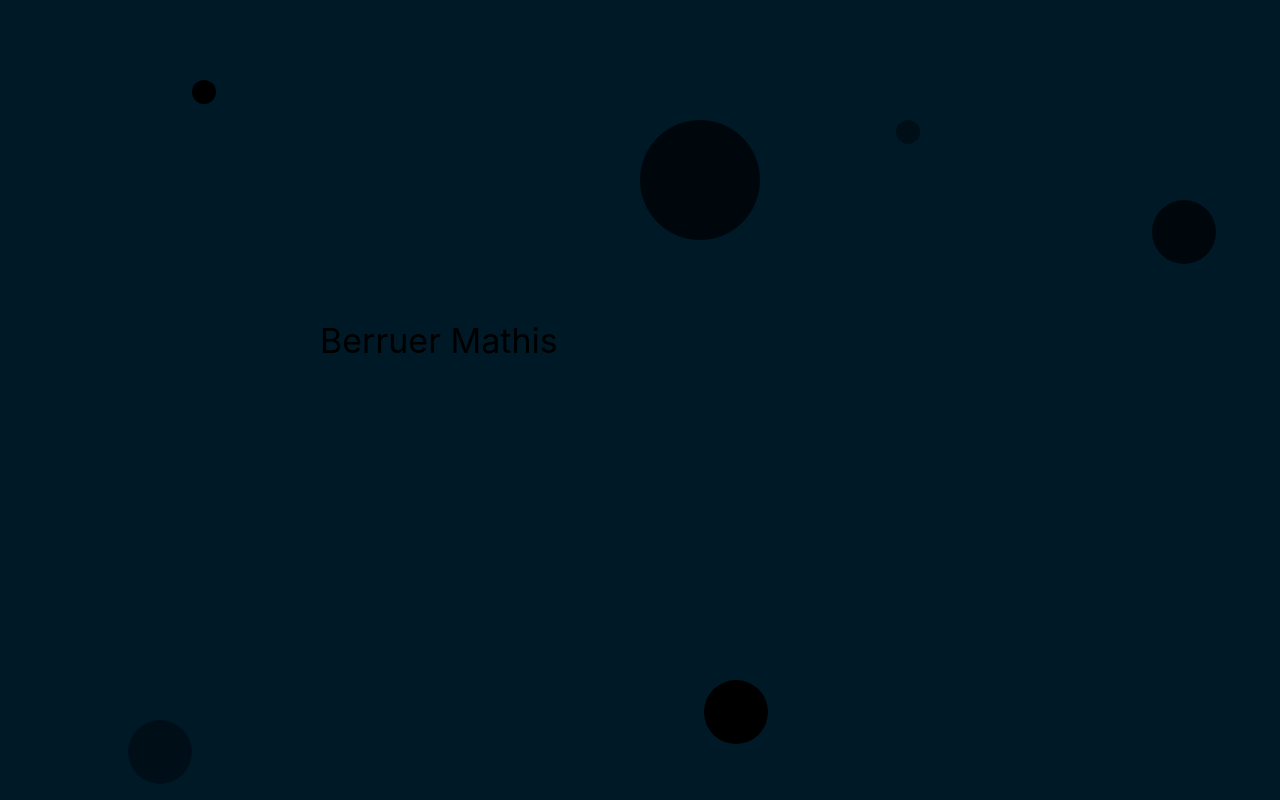
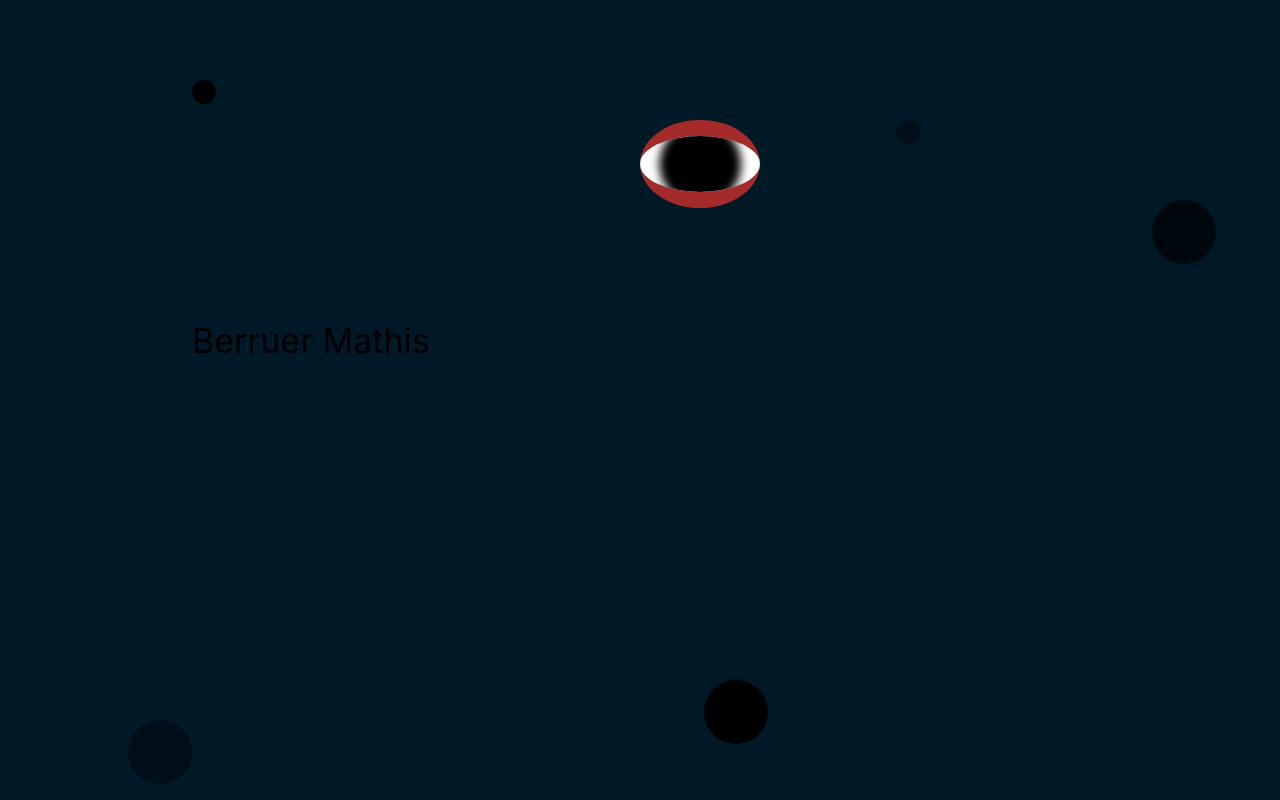
Before and after one commit to matyu951/MatyuCV, a React (Create React App) app: page / in a window 1280 px wide. Built offline with nearby package versions, Linux system fonts and the light colour scheme.

Commit message:
ajout de l'oeuil

```diff
--- a/src/App.js
+++ b/src/App.js
@@ -2,6 +2,7 @@ import './App.css';
 import Header from './Part/Header/Header';
 
 function App() {
+
 
   const mouseParallaxEffect = (e) => {
 
@@ -14,16 +15,36 @@ function App() {
       pageY = e.clientY - window.innerHeight/2;
 
       for(let layer of layerOne) {
-        layer.style.transform = 'translateX(' + (pageX/200) + '%) translateY(' + (pageY/200) + '%)';
+        layer.style.transform = `translateX(${pageX/200}%) translateY(${pageY/200}%)`;
       }
       for(let layer of layerTwo) {
-        layer.style.transform = 'translateX(' + (pageX/500) + '%) translateY(' + (pageY/500) +  '%)';
+        layer.style.transform = `translateX(${pageX/500}%) translateY(${pageY/500}%)`;
       }
       for(let layer of layerThree) {
-        layer.style.transform = 'translateX(' + (pageX/1000) + '%) translateY(' + (pageY/1000) +  '%)';
+        layer.style.transform = `translateX(${pageX/1000}%) translateY(${pageY/1000}%)`;
       }
 
+      pupilleMove(e)
 
+  }
+
+  const pupilleMove = (e) => {
+
+    var objects = document.querySelectorAll('#pupille')
+
+
+
+    for(let ob of objects) {
+
+      var coords = ob.getBoundingClientRect()
+
+      // ( (position de la souris) - ((coordoné de l'objet) + (moitié de la hauteur ou largeur de l'objet) )
+      var shadowX = (e.clientX - (coords.x + ob.clientWidth/2)) / (ob.clientWidth/20),
+      shadowY = (e.clientY - (coords.y + ob.clientHeight/2)) / (ob.clientHeight/20);
+
+
+      ob.style.boxShadow = `inset white ${shadowX}px ${shadowY}px 10px 19px`;
+    }
   }
 
   return (
--- a/src/Part/Header/Header.css
+++ b/src/Part/Header/Header.css
@@ -11,7 +11,7 @@
 
 #layer-1 .bubble{
     background-color: black;
-    transition: .9s;
+    transition: left .9s;
 }
 
 #layer-1 .bubble:nth-of-type(1){
@@ -36,16 +36,7 @@
 
 #layer-2 .bubble{
     background-color: rgba(0, 0, 0, 0.7);
-    transition: .6s;
-}
-
-#layer-2 .bubble:nth-of-type(1){
-    left: -20%;
-    top: 15%;
-}
-
-.active #layer-2 .bubble:nth-of-type(1){
-    left: 50%;
+    transition: left .6s;
 }
 
 #layer-2 .bubble:nth-of-type(2){
@@ -61,7 +52,7 @@
 
 #layer-3 .bubble{
     background-color: rgba(0, 0, 0, 0.4);
-    transition: .3s;
+    transition: left .3s;
 }
 
 #layer-3 .bubble:nth-of-type(1){
@@ -109,9 +100,166 @@
     left: -30%;
     height: fit-content;
     width: fit-content;
-    transition: .5s;
+    transition: left .5s;
 }
 
 .active .name {
-    left: 25%;
+    left: 15%;
 }
+
+.oeuil {
+    position: absolute;
+    display: flex;
+    height: 11vh;
+    width: 15vh;
+    border-radius: 100% / 100%;
+    background-color: brown;
+    justify-content: center;
+    align-items: center;
+    overflow: hidden;
+}
+
+#layer-2 .oeuil{
+    left: -20%;
+    top: 15%;
+}
+
+.active #layer-2 .oeuil{
+    left: 50%;
+}
+
+.oeuil .popiere {
+    display: flex;
+    height: 7vh;
+    width: 15vh;
+    border-radius: 100% / 100%;
+    background-color: white;
+    justify-content: center;
+    align-items: center;
+    overflow: hidden;
+    transition: .5s;
+    /* animation: name duration timing-function delay iteration-count direction fill-mode; */
+    animation: cligne 100s;
+    animation-iteration-count: infinite;
+}
+
+.oeuil .popiere .pupille {
+    background-color: black;
+    height: 15vh;
+    width: 15vh;
+    border-radius: 50%;
+    box-shadow: white 0.3px 0.3px 10px 19px inset;
+}
+
+
+/* très moche mais ça passe */
+@keyframes cligne {
+    1%{
+        height: 7vh;
+    }
+    1.5% {
+        height: 0vh;
+    }
+    2% {
+        height: 7vh;
+    }
+    9%{
+        height: 7vh;
+    }
+    9.5% {
+        height: 0vh;
+    }
+    10% {
+        height: 7vh;
+    }
+    15%{
+        height: 7vh;
+    }
+    15.5% {
+        height: 0vh;
+    }
+    16% {
+        height: 7vh;
+    }
+    23%{
+        height: 7vh;
+    }
+    23.5% {
+        height: 0vh;
+    }
+    24% {
+        height: 7vh;
+    }
+    34%{
+        height: 7vh;
+    }
+    34.5% {
+        height: 0vh;
+    }
+    35% {
+        height: 7vh;
+    }
+    42%{
+        height: 7vh;
+    }
+    42.5% {
+        height: 0vh;
+    }
+    43% {
+        height: 7vh;
+    }
+    47%{
+        height: 7vh;
+    }
+    47.5% {
+        height: 0vh;
+    }
+    48% {
+        height: 7vh;
+    }
+    50%{
+        height: 7vh;
+    }
+    50.5% {
+        height: 0vh;
+    }
+    51% {
+        height: 7vh;
+    }
+    59%{
+        height: 7vh;
+    }
+    59.5% {
+        height: 0vh;
+    }
+    60% {
+        height: 7vh;
+    }
+    66%{
+        height: 7vh;
+    }
+    68.5% {
+        height: 1.5vh;
+    }
+    71% {
+        height: 7vh;
+    }
+    72%{
+        height: 7vh;
+    }
+    72.5% {
+        height: 0vh;
+    }
+    73% {
+        height: 7vh;
+    }
+    88%{
+        height: 7vh;
+    }
+    88.5% {
+        height: 0vh;
+    }
+    89% {
+        height: 7vh;
+    }
+}
--- a/src/Part/Header/Header.js
+++ b/src/Part/Header/Header.js
@@ -10,6 +10,7 @@ function Header() {
             // You'd want an exit condition here
             setActive(true)
           }, 700);
+          console.log('now')
     }, [])
 
   return (
@@ -19,8 +20,12 @@ function Header() {
             <div className='bubble s' />
         </div>
         <div id="layer-2" >
-            <div className='bubble g' />
-            <div className='bubble m' />
+            <div className='oeuil'>
+                <div className='popiere'>
+                    <div className='pupille' id='pupille' />
+                </div>
+            </div>
+            <div className='bubble m'/>
         </div>
         <div id="layer-3" >
             <div className='bubble s' />
```
